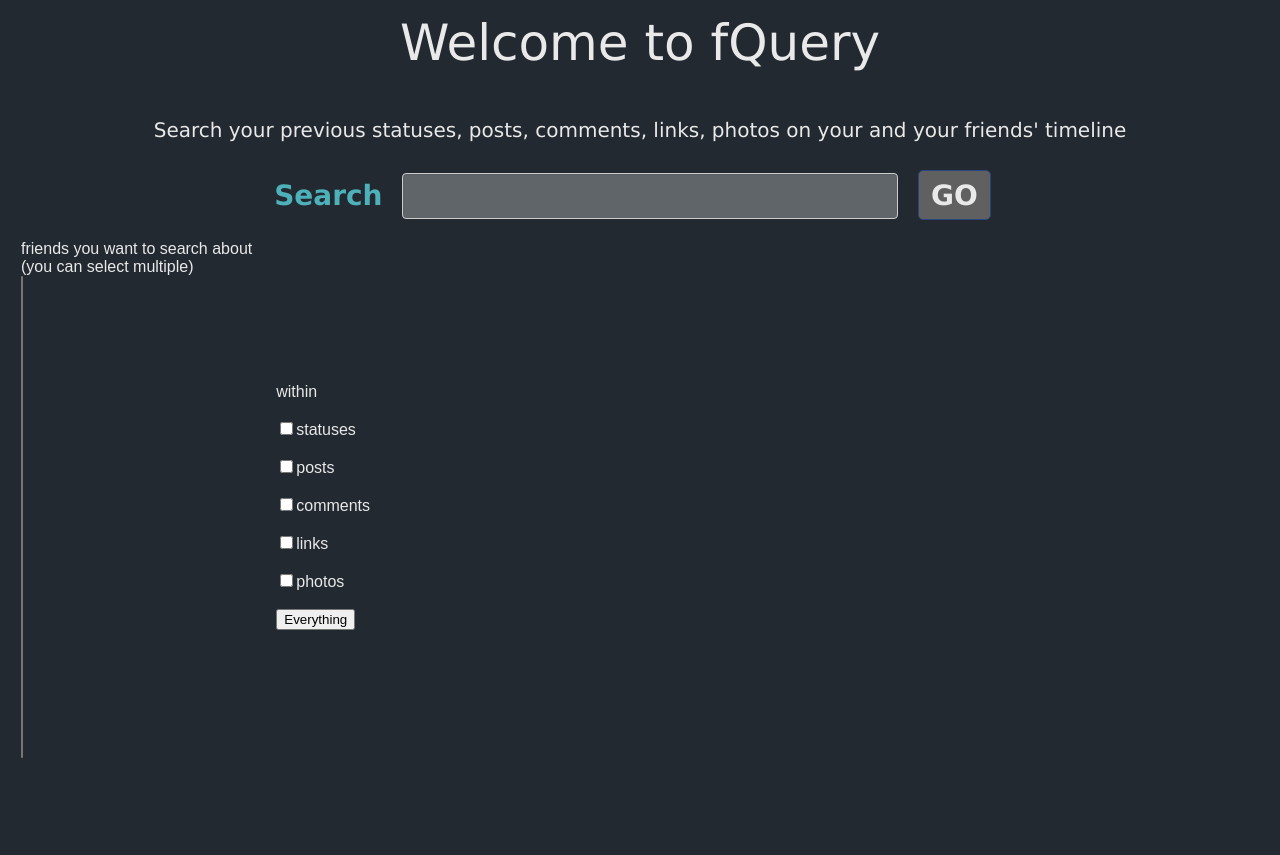
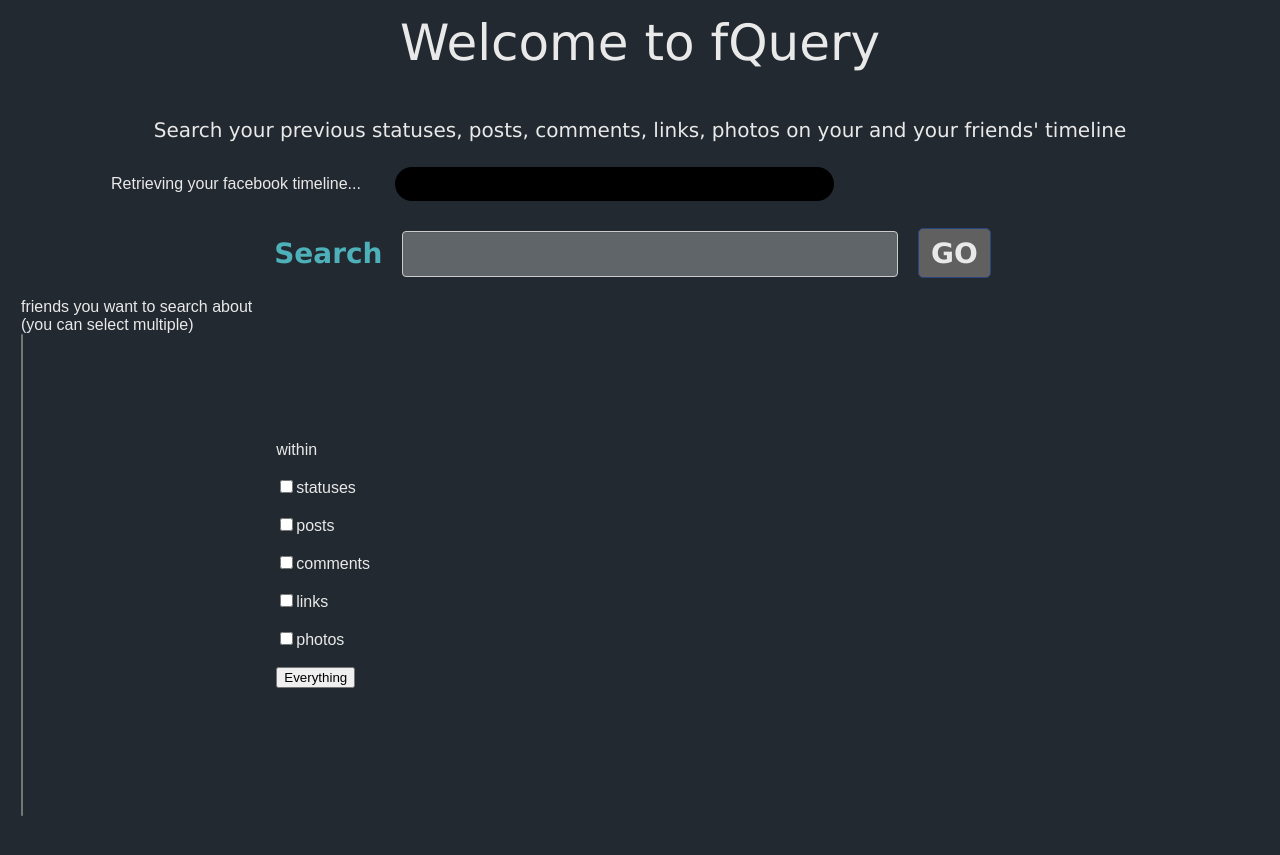
Before and after one commit to kunshao/EECS498, a Django app: page / in a window 1280 px wide. Before the commit the page ends 758 px from the top, so only its background shows below. Run offline with Django 3.2, Linux system fonts and the light colour scheme; some libraries are stand-ins or nearby versions.

Commit message:
Added progress bar

```diff
--- a/fqueryApp/static/css/homestyle.css
+++ b/fqueryApp/static/css/homestyle.css
@@ -33,10 +33,39 @@ h2 {
   padding:6px 12px;
 }
 
+#loading{
+  width: 250px;
+  margin-left: 100px;
+  text-align: left;
+}
+
+
+#progressbar-outer {
+  margin-left: 30px;
+  text-align: center;
+  width: 425px;
+  height: 20px;
+  text-align: center;
+  background-color: black;
+  border-radius: 17px; /* (height of inner div) / 2 + padding */
+  padding: 7px;
+
+}
+
+#progressbar-inner {
+  text-align: center;
+   background-color: #4EB1BA;
+   vertical-align: center;
+   width: 0%; /* Adjust with JavaScript */
+   height: 100%;
+   border-radius: 13px;
+}
+
 #fblogin{
-  margin-left: 1000px;
+  margin-left: 150px;
   width: 450px;
 }
+
 
 #header{
   text-align: center;
--- a/fqueryApp/static/js/utilities.js
+++ b/fqueryApp/static/js/utilities.js
@@ -7,9 +7,12 @@ function log(msg) {
 
 function enableSearch(num_types){
     if (num_types_retrieved_g < num_types){
+        var percentage = num_types_retrieved_g/num_types * 100;
+        document.getElementById("progressbar-inner").setAttribute("style", "width:"+ percentage.toString()+ "%;");
         setTimeout(function() {enableSearch(num_types);}, 100);
         return;
     }
+    document.getElementById("progressbar-inner").setAttribute("style", "width:100%;");
     document.getElementById("txtKeyword").disabled=false;
     document.getElementById("txtKeyword").focus();
     document.getElementById("btnMakeQuery").disabled=false;
--- a/fqueryApp/templates/home/home.html
+++ b/fqueryApp/templates/home/home.html
@@ -54,6 +54,19 @@
         <h2>
             Search your previous statuses, posts, comments, links, photos on your and your friends' timeline
         </h2>
+
+        <div id="loadandlogin">
+            <table>
+                <tr>
+                    <td>
+                        <div id="loading">Retrieving your facebook timeline...</div>
+                    </td>
+                    <td>
+                        <div id="progressbar-outer">
+                             <div id="progressbar-inner"></div>
+                        </div>
+                    </td>
+                    <td>
                         <div id="fb-root"></div>
                         <div>
                           <fb:login-button
@@ -68,7 +81,12 @@
                                     friends_notes, friends_photos">
                           </fb:login-button>
                         </div>
+                    </td>
+                </tr>
+            </table>
+        </div>
 
+        <br>
 
         <!-- <div id = "friend_list_div"></div> -->
         <div id = "status_list_length" style="display: none;"></div>
```
Lines whose indentation alone changed are shown as unchanged.
